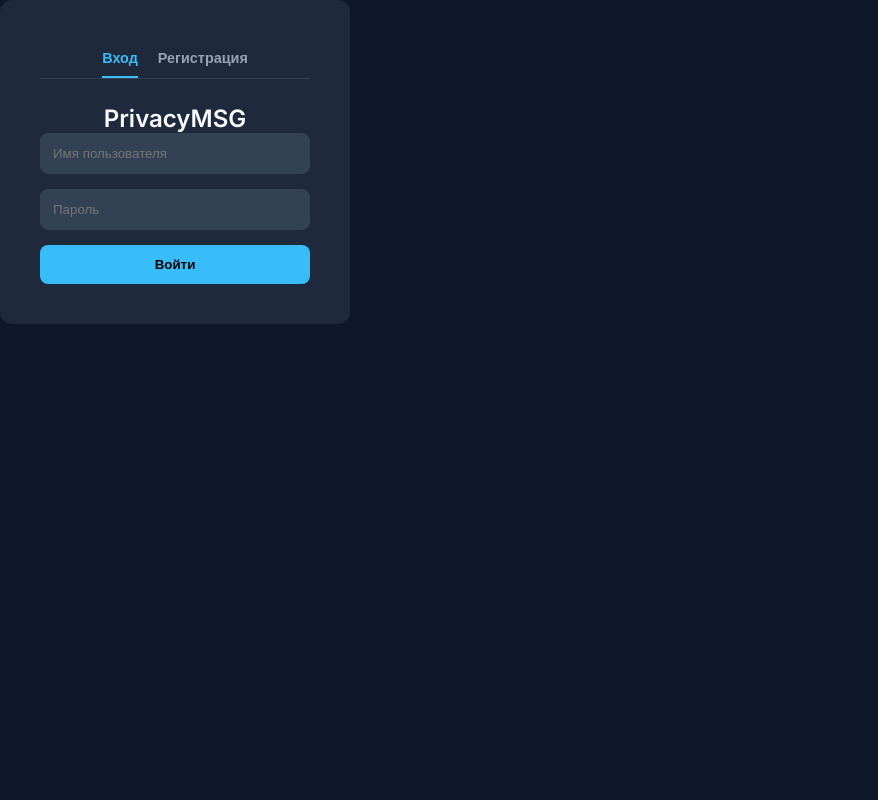
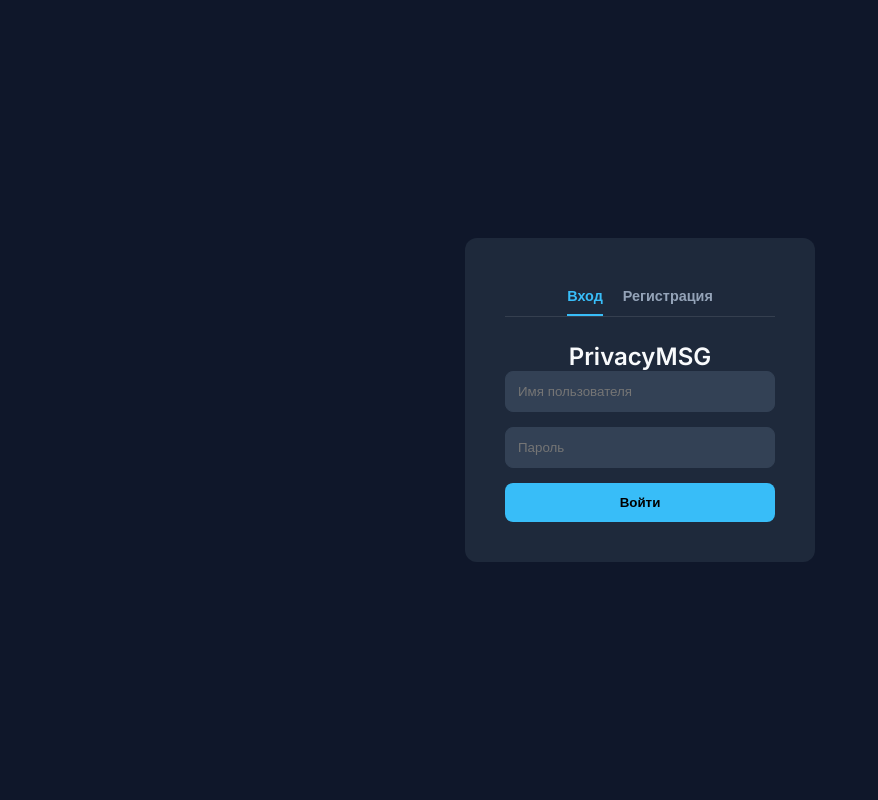
Before and after one commit to mtkbakmal/PrivacyMSG, a FastAPI app: page /auth in a window 1280 px wide. Shown: the whole page, without its empty margins (0-878 px from the left). Run offline with FastAPI, Linux system fonts and the light colour scheme; parts of the project's set-up code (start-up, migrations or seed data) failed here and were passed over.

Commit message:
Centerized panels

```diff
--- a/app/static/style.css
+++ b/app/static/style.css
@@ -53,6 +53,7 @@ input {
 /* === СЕКЦИЯ: АВТОРИЗАЦИЯ === */
 .auth-wrapper { /* ! добавлена обертка для центрирования карты входа */
     width: 100%;
+    min-height: 100vh;
     display: flex;
     justify-content: center;
     align-items: center;
--- a/app/templates/auth.html
+++ b/app/templates/auth.html
@@ -8,7 +8,6 @@
     <link href="https://fonts.googleapis.com/css2?family=Inter:wght@300;400;600&display=swap" rel="stylesheet">
 </head>
 <body>
-    <div class="app-container">
     <div class="auth-wrapper">
         <div id="auth-screen" class="card auth-card">
             <div class="auth-tabs">
@@ -26,7 +25,6 @@
             </form>
         </div>
     </div>
-    </div>
 
     <script src="{{ url_for('static', path='/authScript.js') }}"></script>
 </body>
--- a/app/templates/chat.html
+++ b/app/templates/chat.html
@@ -8,7 +8,6 @@
     <link href="https://fonts.googleapis.com/css2?family=Inter:wght@300;400;600&display=swap" rel="stylesheet">
 </head>
 <body>
-    <div class="app-container">
     <div class="messenger-wrapper">
         <div id="chat-screen" class="messenger-container">
             <aside class="sidebar">
@@ -43,7 +42,6 @@
             </main>
         </div>
     </div>
-    </div>
 
     <script src="{{ url_for('static', path='/chatScript.js') }}"></script>
 </body>
```
Lines whose indentation alone changed are shown as unchanged.
